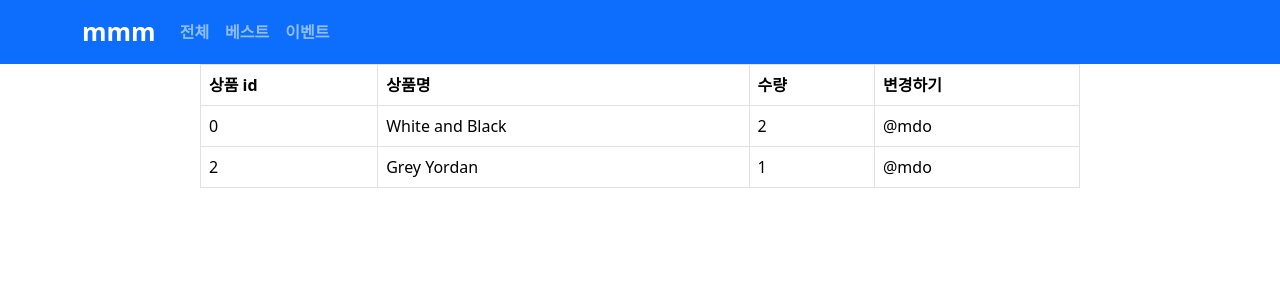
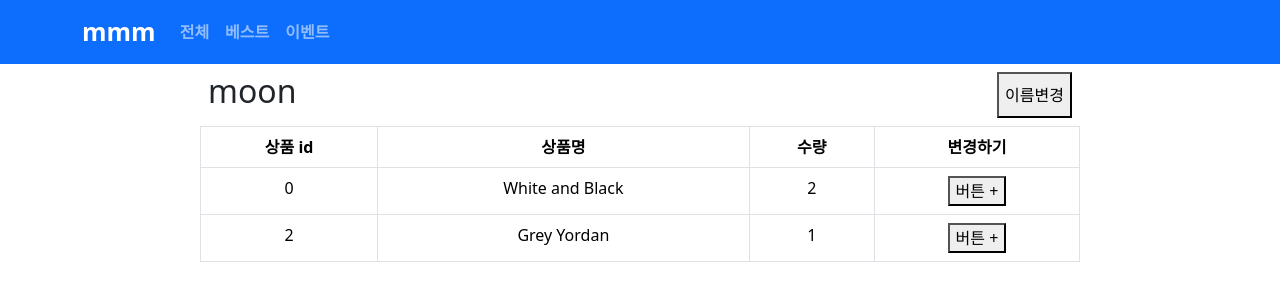
Before and after one commit to mlulucky/ReactStudy_Shop, a React (Create React App) app: page /cart in a window 1280 px wide. Shown: the top 300 px of the page. Built offline with nearby package versions, Linux system fonts and the light colour scheme; no server answers.

Commit message:
Redux state 변경

```diff
--- a/src/routes/Cart.js
+++ b/src/routes/Cart.js
@@ -1,5 +1,6 @@
 import { Table } from 'react-bootstrap'
-import { useSelector } from 'react-redux'
+import { useSelector, useDispatch } from 'react-redux'
+import { changeName, changeCount } from '../store'
 
 
 export default function Cart() {
@@ -8,8 +9,14 @@ export default function Cart() {
   console.log(commonState);
   console.log("작명2", commonState.작명2);
 
+  let dispatch = useDispatch();
+
   return (
-    <div className='cont'>
+    <div className='cont text-center'>
+      <div className='d-flex justify-content-between m-2'>
+        <h2>{commonState.작명}</h2>
+        <button onClick={()=>{ dispatch(changeName()) }}>이름변경</button>
+      </div>
       <Table bordered>
         <thead>
           <tr>
@@ -35,12 +42,15 @@ export default function Cart() {
 }
 
 function Content({ 카트, 인덱스 }) {
+  let dispatch = useDispatch();
+
   return (
     <tr>
       <td>{카트.cart[인덱스].id}</td>
       <td>{카트.cart[인덱스].name}</td>
       <td>{카트.cart[인덱스].count}</td>
-      <td>@mdo</td>
+      <td><button onClick={()=>{ dispatch(changeCount(인덱스)) }}>버튼 +</button></td>
+      {/* <td><button onClick={()=>{ dispatch(changeCount()) }}>버튼 +</button></td> */}
     </tr>
   )
 }
--- a/src/store.js
+++ b/src/store.js
@@ -5,8 +5,18 @@ import { createSlice, configureStore } from "@reduxjs/toolkit";
 // state 를 만들어주는 함수
 let firstState = createSlice({ // useState 와 비슷한 기능
     name : "myName",
-    initialState : "moon"
+    initialState : "moon",
+    reducers : {
+        changeName(state) {
+            if(state.includes("eunjeong")) {
+                return "moon";
+            }
+            return "eunjeong " + state;
+        }
+    }
 })
+
+export let { changeName } = firstState.actions;
 
 let secondState = createSlice({
     name : "arr",
@@ -18,8 +28,17 @@ let cart = createSlice({
     initialState : [
         {id : 0, name : 'White and Black', count : 2},
         {id : 2, name : 'Grey Yordan', count : 1}
-    ]
+    ],
+    reducers : {
+        changeCount(state) {
+            state.map((a, i)=>{
+                return state[i].count++;
+            })
+        }
+    }
 })
+
+export let { changeCount } = cart.actions;
 
 // state 를 등록하는 함수
 export default configureStore({
```
